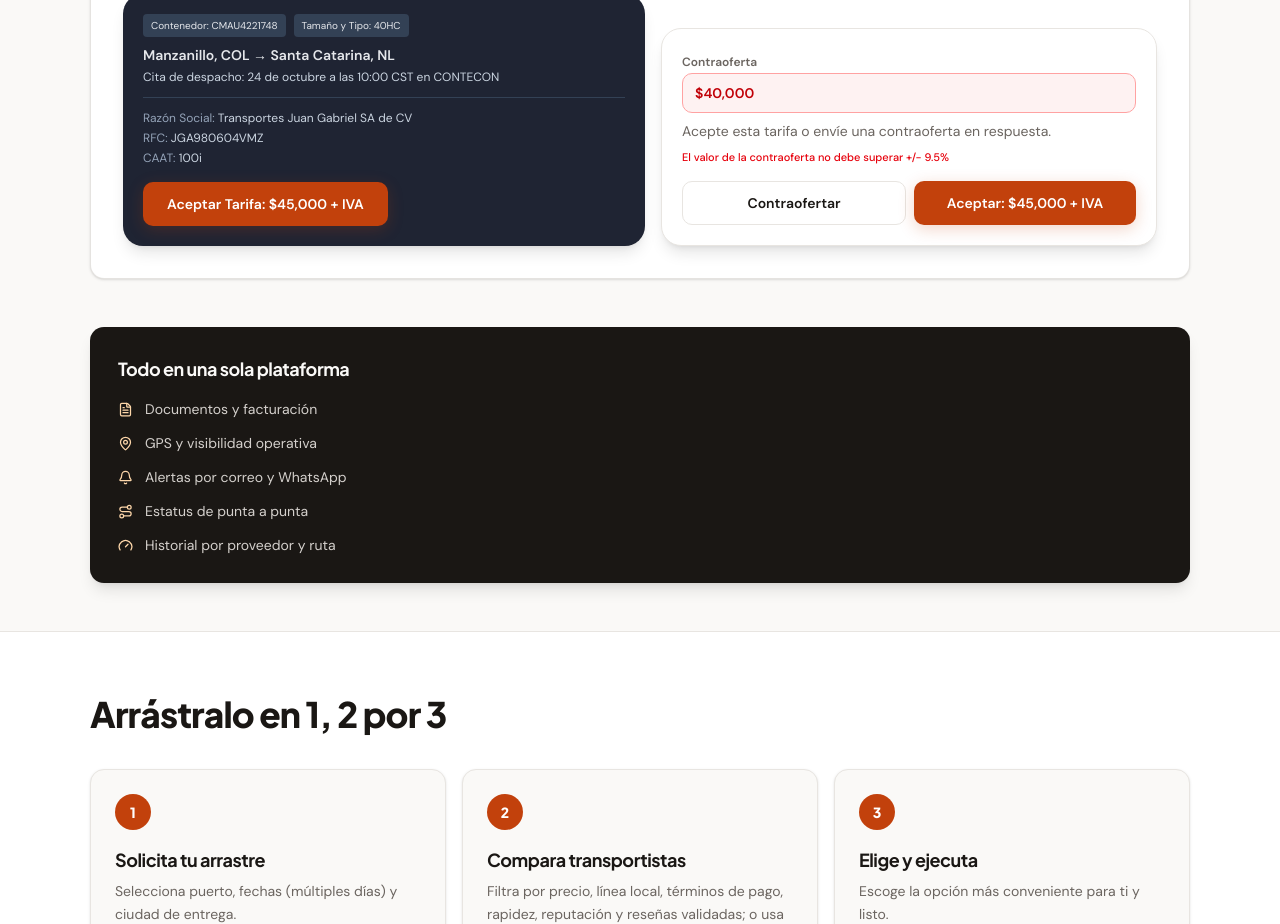
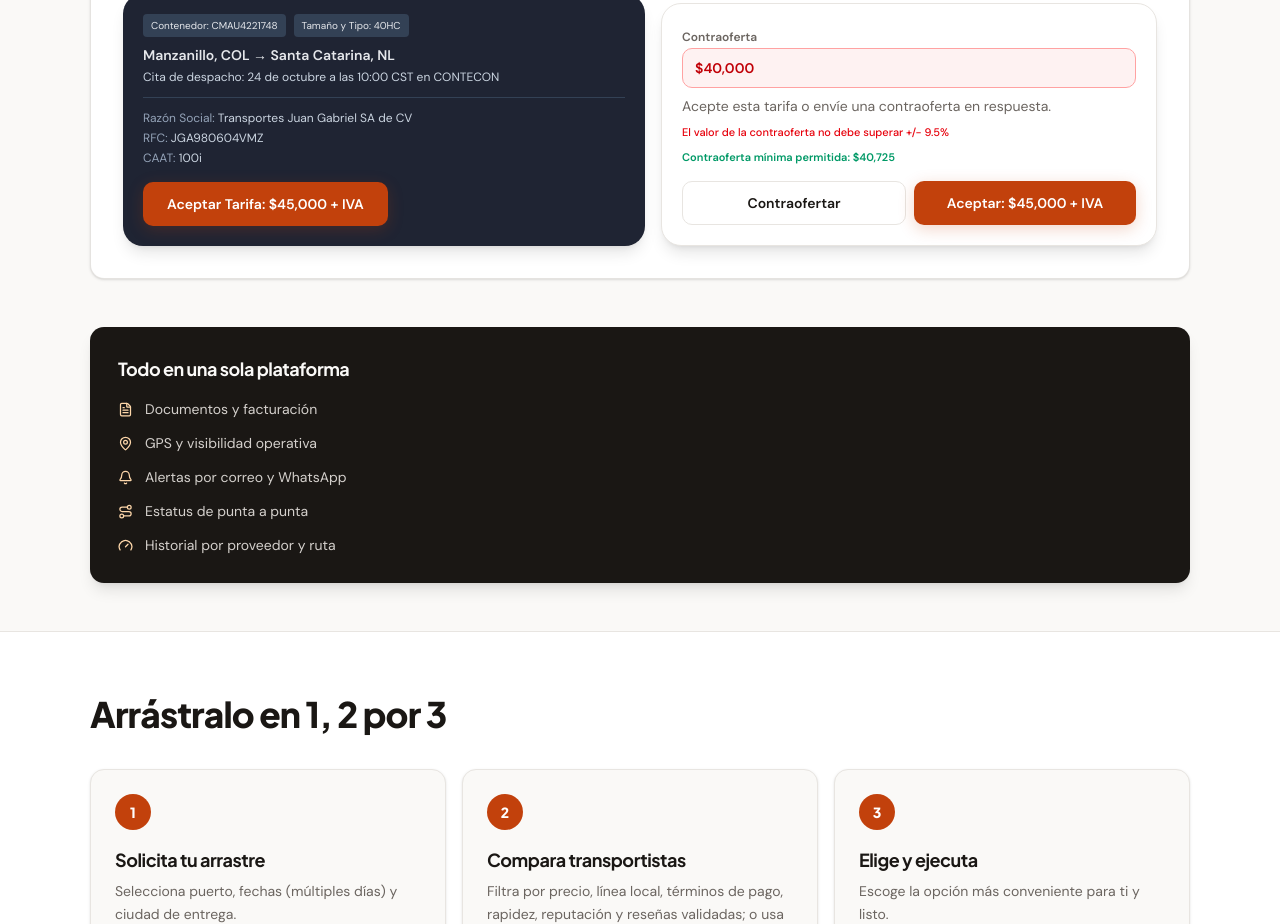
Before and after one commit to apollo-ex/arrastralo, a Next.js app: page /landing in a window 1280 px wide. Shown: the part 2000-2924 px from the top of the page. Built offline with nearby package versions, Linux system fonts and the light colour scheme.

Commit message:
Add green minimum allowed counteroffer note beside validation legend

```diff
--- a/app/landing/page.tsx
+++ b/app/landing/page.tsx
@@ -238,7 +238,10 @@ export default function LandingPage() {
                     />
                   </div>
                   <p className="text-sm text-muted-foreground mt-2">Acepte esta tarifa o envíe una contraoferta en respuesta.</p>
-                  <p className="text-[11px] text-red-600 mt-2 font-medium">El valor de la contraoferta no debe superar +/- 9.5%</p>
+                  <div className="mt-2 flex flex-wrap items-center gap-2 text-[11px]">
+                    <p className="text-red-600 font-medium">El valor de la contraoferta no debe superar +/- 9.5%</p>
+                    <span className="text-emerald-600 font-semibold">Contraoferta mínima permitida: $40,725</span>
+                  </div>
                   <div className="mt-4 flex gap-2">
                     <Button variant="secondary" className="flex-1">Contraofertar</Button>
                     <Button className="flex-1">Aceptar: $45,000 + IVA</Button>
```
